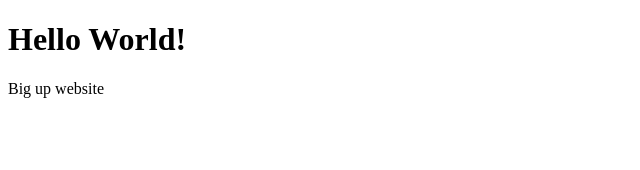
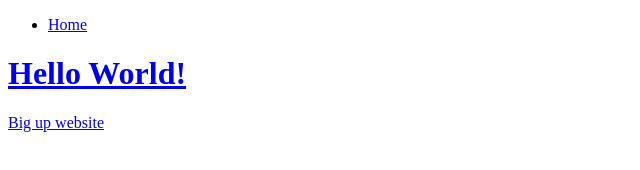
Before and after one commit to SwatmanS/swatmans.github.io, a plain HTML site: page index.html in a window 1280 px wide. Shown: the whole page, without its empty margins (0-640 px from the left). Drawn offline with Linux system fonts and the light colour scheme.

Commit message:
created nav bar

```diff
--- a/index.html
+++ b/index.html
@@ -6,8 +6,18 @@
     </head>
 
     <body>
-        <h1>Hello World!</h1>
-        <p>Big up website</p>
+
+        <nav>
+            <ul>
+                <li><a href="./index.html">Home</li>
+            </ul>
+        </nav>
+
+        <main>
+            <h1>Hello World!</h1>
+            <p>Big up website</p>
+        </main>
+
     </body>
 
 </html>
```
